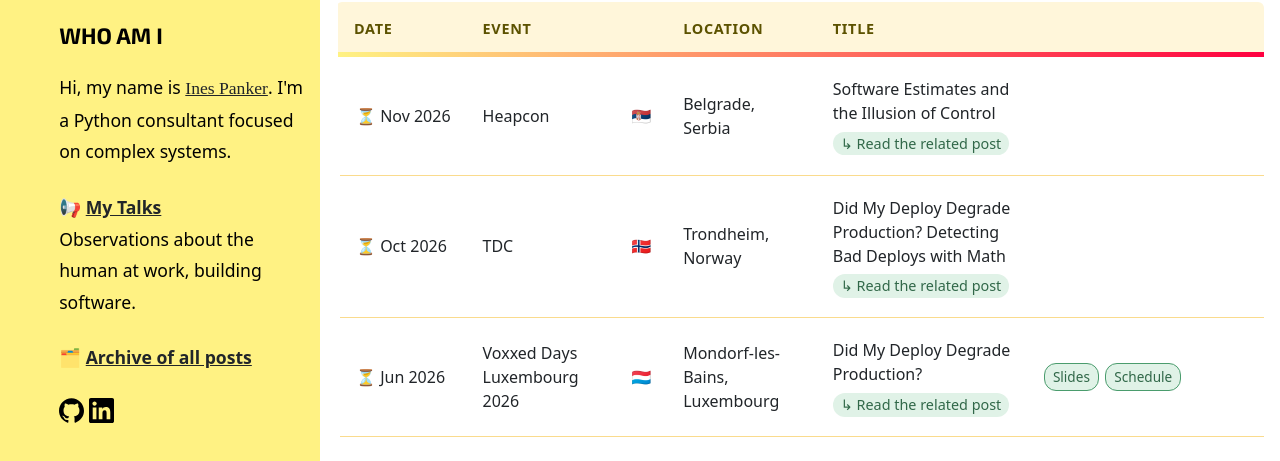
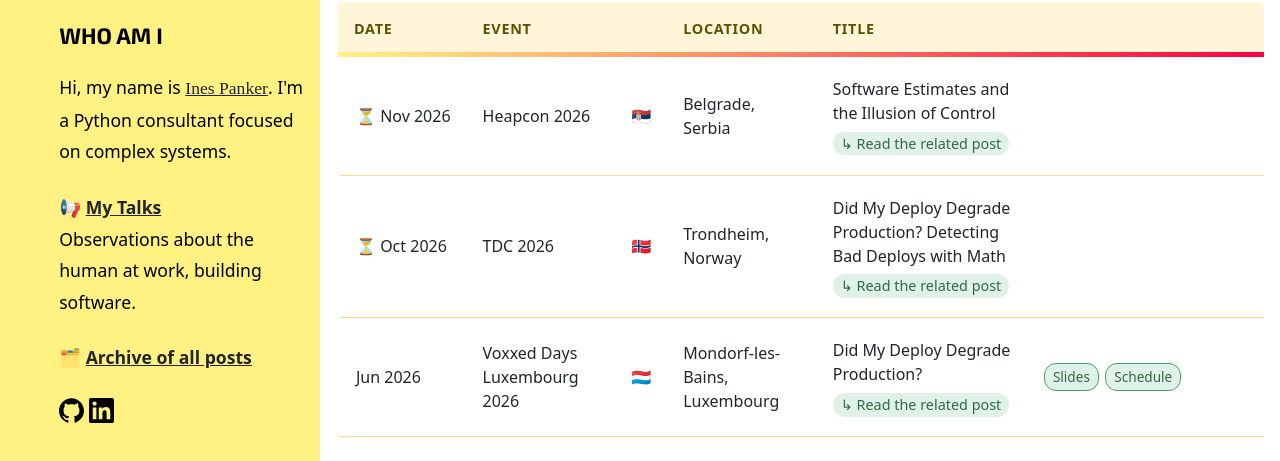
Before and after one commit to inesp/inesp.github.io, a Jekyll site: the page built from talks.html, in a window 1280 px wide and 900 px high. Shown: the part 194-655 px from the top of the window. Built offline with Jekyll 4.4.1, drawn with Linux system fonts in a browser that asks for light colours; nearby versions of some CDN libraries; some web fonts are replaced; a style sheet for code colours, icons or effects is not loaded.

Commit message:
Update talks

```diff
--- a/_data/talks.yml
+++ b/_data/talks.yml
@@ -1,5 +1,5 @@
 
-- conf: Heapcon
+- conf: Heapcon 2026
   link: https://heapcon.io/2026
   date: Nov 2026
   flag: 🇷🇸
@@ -11,7 +11,7 @@
   slides_link:
   post_slug: estimation-is-a-delusion
 
-- conf: TDC
+- conf: TDC 2026
   link: https://2026.trondheimdc.no/en/
   date: Oct 2026
   flag: 🇳🇴
@@ -30,7 +30,6 @@
   flag: 🇱🇺
   location: Mondorf-les-Bains, Luxembourg
   title: "Did My Deploy Degrade Production?"
-  coming_soon: true
   video_link:
   details_link: https://m.devoxx.com/events/voxxedlu2026/talks/9002/details
   slides_link: https://speakerdeck.com/inesp/did-my-deploy-degrade-production
```
